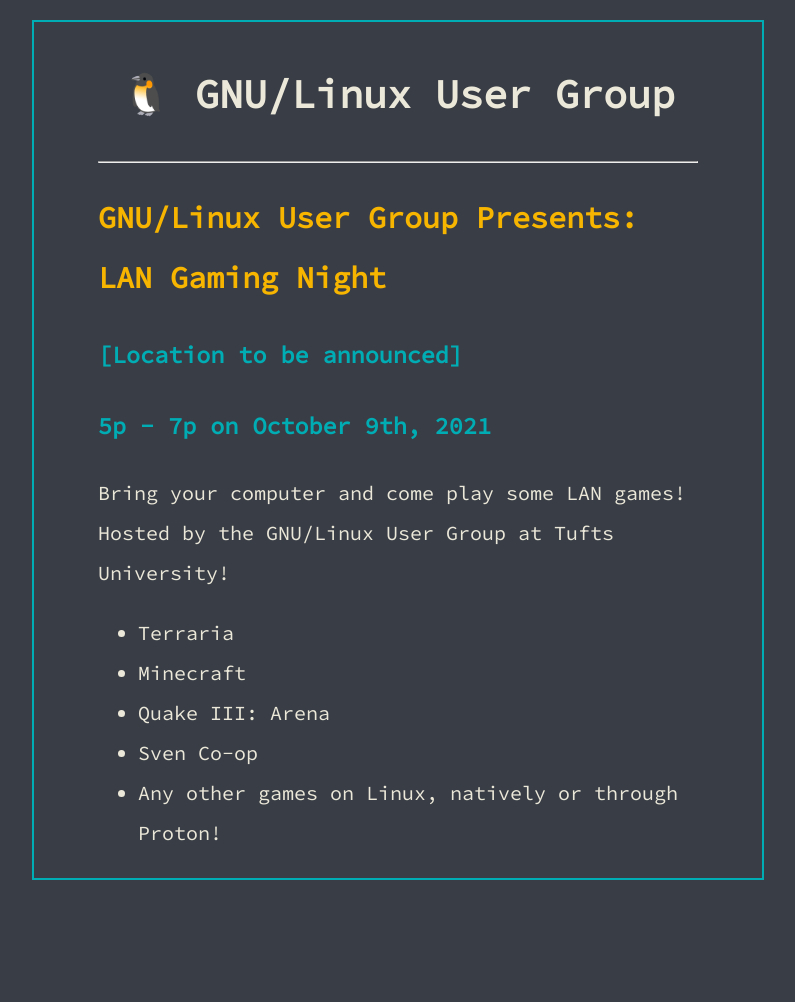
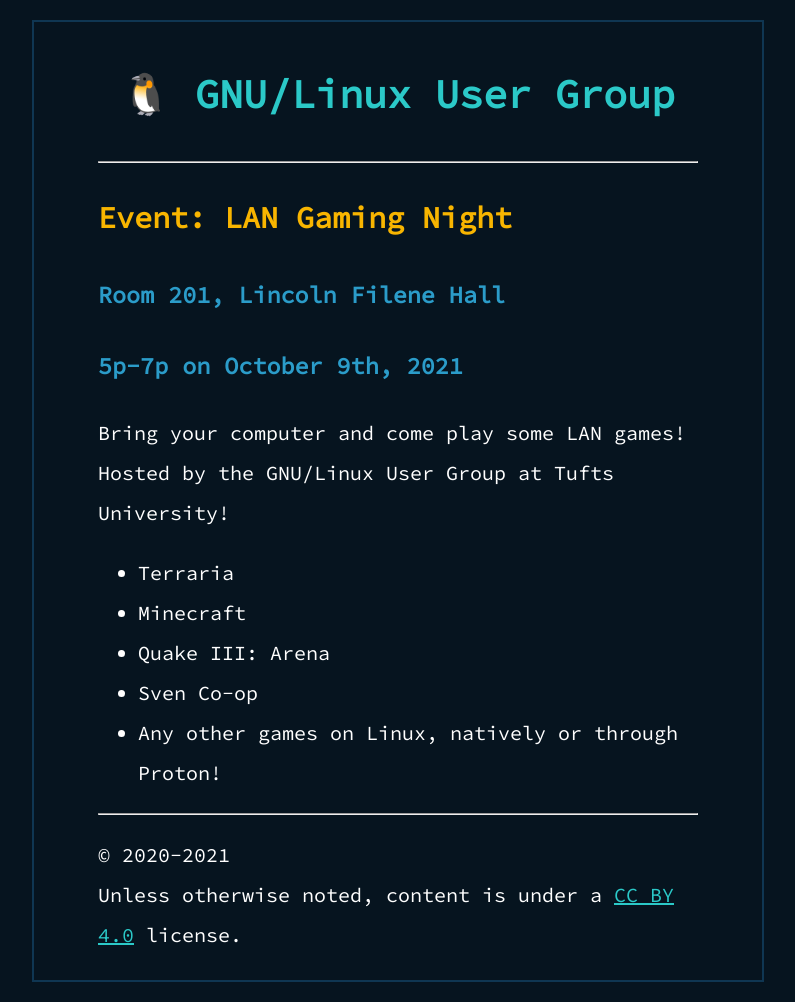
Before and after one commit to tuftsglug/website, a Jekyll site: the page built from _posts/2021-10-09-LANGamingNight.md, in a window 1280 px wide. Shown: the whole page, without its empty margins (242-1037 px from the left). Built offline with Jekyll 4.4.1, drawn with Linux system fonts in a browser that asks for light colours; before the commit the page ends 900 px from its top, so only the background shows below that.

Commit message:
More improvements and information

```diff
--- a/_includes/footer.html
+++ b/_includes/footer.html
@@ -0,0 +1,3 @@
+<hr>
+
+<p>&copy; 2020-{{ "now" | date: "%Y" }} <br>Unless otherwise noted, content is under a <a href="https://creativecommons.org/licenses/by/4.0/">CC BY 4.0</a> license.</p>
--- a/_includes/head.html
+++ b/_includes/head.html
@@ -3,5 +3,6 @@
     <meta charset="utf-8">
     <meta name="viewport" content="width=device-width, initial-scale=1">
     <link rel="stylesheet" href="https://fonts.googleapis.com/css?family=Source Code Pro">
+    <link rel="icon" href="data:,">
     <title>{{ page.title }}</title>
 </head>
--- a/_layouts/event.html
+++ b/_layouts/event.html
@@ -1,11 +1,9 @@
 ---
-layout: default
+layout: post
 ---
-<!--
-{{ page.title }}
 
-Date: {{ page.date }}
-
-Location: {{ page.location}} -->
+<h2>Event: {{ page.title }}</h2>
+<h3>{{ page.evlocation }}</h3>
+<h3>{{ page.evtime }} on {{ page.evdate }}</h3>
 
 {{content}}
--- a/_posts/2021-10-09-LANGamingNight.md
+++ b/_posts/2021-10-09-LANGamingNight.md
@@ -1,25 +1,21 @@
 ---
 title: LAN Gaming Night
 layout: event
-date: October 9th, 2021
-time: 5p-7p
-location: TBA
-output: true
+evdate: October 9th, 2021
+evtime: 5p-7p
+evlocation: Room 201, Lincoln Filene Hall
 ---
 
-<h2>GNU/Linux User Group Presents:<br>
+<!-- <h2>GNU/Linux User Group Presents:<br>
     LAN Gaming Night</h2>
 <h3>[Location to be announced]</h3>
-<h3>5p - 7p on October 9th, 2021</h3>
-<p>
-    Bring your computer and come play some LAN games!
-    Hosted by the GNU/Linux User Group at Tufts University!
-</p>
-<ul>
-    <li>Terraria</li>
-    <li>Minecraft</li>
-    <li>Quake III: Arena</li>
-    <li>Sven Co-op</li>
-    <li>Any other games on Linux,
-        natively or through Proton!</li>
-</ul>
+<h3>5p - 7p on October 9th, 2021</h3> -->
+
+Bring your computer and come play some LAN games!
+Hosted by the GNU/Linux User Group at Tufts University!
+
+- Terraria
+- Minecraft
+- Quake III: Arena
+- Sven Co-op
+- Any other games on Linux, natively or through Proton!
--- a/css/main.css
+++ b/css/main.css
@@ -1,8 +1,10 @@
 :root {
-    --background: #393e46;
-    --border-color: #00adb5;
-    --header-color: #f8b500;
-    --text-color: #ece8d9;
+    --color1: #06141f;
+    --color2: #0f3652;
+    --color3: #f8b500;
+    --color4: #2b9cc9;
+    --color5: #2bc9c8;
+    --color6: #FFFFFF;
 }
 
 html {
@@ -13,28 +15,35 @@ html {
 body {
     max-width: 600px;
     margin: 20px auto 20px auto;
-    border: 2px solid var(--border-color);
+    border: 2px solid var(--color2);
     padding: 5px 5% 5px 5%;
     /* box-shadow: 5px 5px var(--border-color); */
-    color: var(--text-color);
-    background-color: var(--background);
+    color: var(--color6);
+    background-color: var(--color1);
     line-height: 2;
 }
 
 h1, h2 {
-    color: var(--header-color);
+    color: var(--color3);
 }
 
 h3, h4 {
-    color: var(--border-color);
+    color: var(--color4);
 }
 
 .plain a {
     text-decoration: none;
-    color: var(--text-color);
+    color: var(--color5);
 }
 
 a {
     text-decoration: underline;
-    color: var(--text-color);
+    color: var(--color5);
 }
+
+.art {
+    font-size: 11px;
+    white-space: pre;
+    line-height: 12px;
+    color: #fff789;
+}
```
Also changed, not shown: _layouts/blog.html (added, +8 -0 lines), _posts/2021-12-09-InstallationWorkshop.md (added, +9 -0 lines), _posts/2021-12-10-NewWebsite.md (added, +6 -0 lines), index.md (+23 -3 lines).
